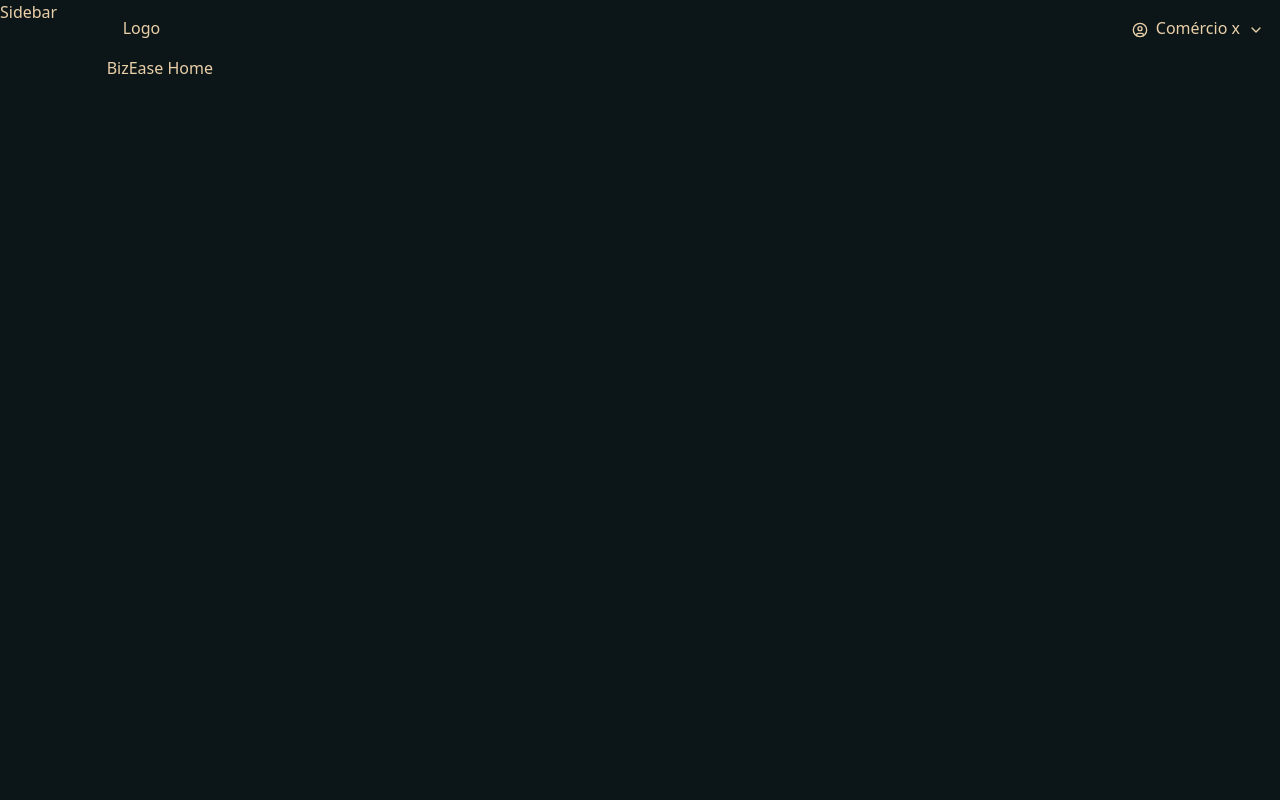
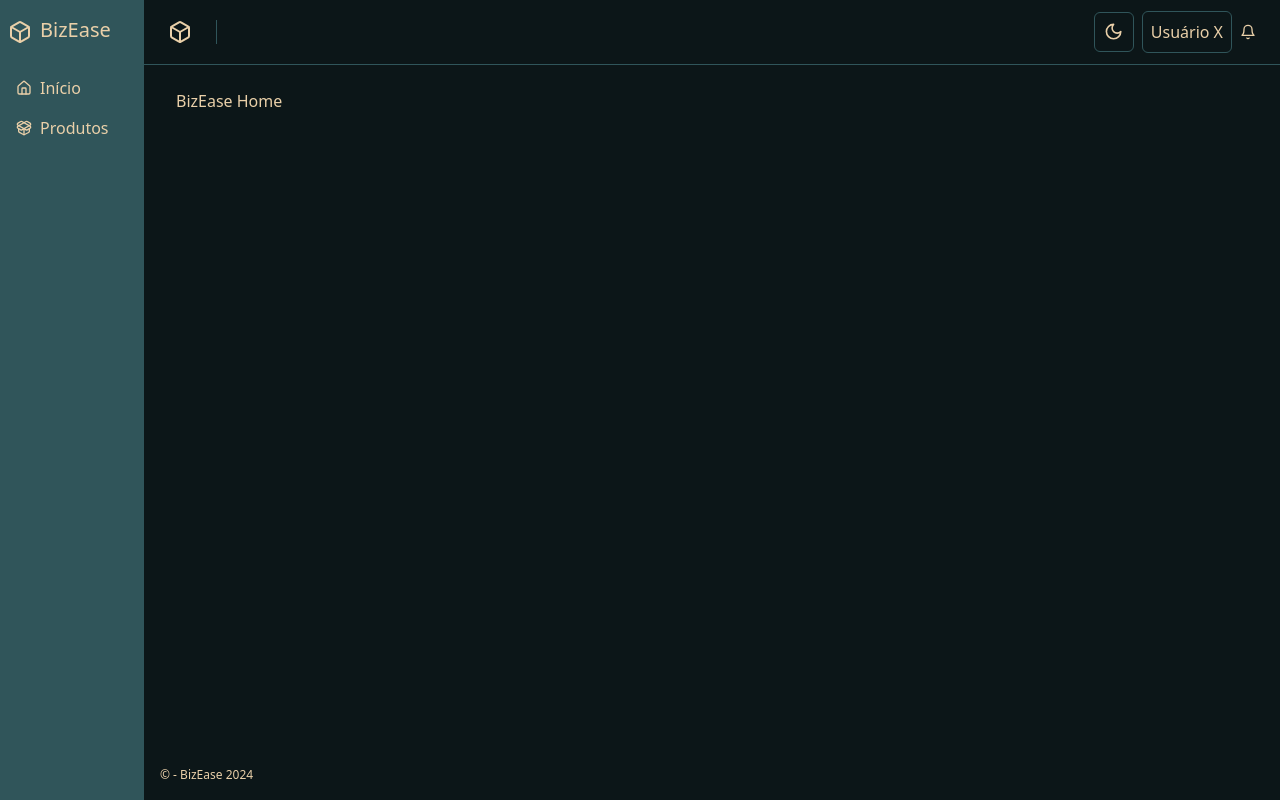
Before and after one commit to Urias01/bizease-ui, a React (Vite) app: page / in a window 1280 px wide. Built offline with nearby package versions, Linux system fonts and the light colour scheme.

Commit message:
feat: finishes application layout

```diff
--- a/package.json
+++ b/package.json
@@ -13,9 +13,11 @@
     "@hookform/resolvers": "^3.9.0",
     "@radix-ui/react-dropdown-menu": "^2.1.1",
     "@radix-ui/react-label": "^2.1.0",
+    "@radix-ui/react-separator": "^1.1.0",
     "@radix-ui/react-slot": "^1.1.0",
     "class-variance-authority": "^0.7.0",
     "clsx": "^2.1.1",
+    "date-fns": "^3.6.0",
     "lucide-react": "^0.424.0",
     "react": "^18.3.1",
     "react-dom": "^18.3.1",
--- /dev/null
+++ b/src/components/header.tsx
@@ -0,0 +1,23 @@
+import { Bell, Box } from "lucide-react";
+import { Separator } from "./ui/separator";
+import { ThemeToggle } from "./theme/theme-toggle";
+
+export function Header() {
+  return (
+    <header className="border-b">
+      <div className="flex h-16 items-center gap-6 px-6">
+        <Box className="h-6 w-6" />
+
+        <Separator orientation="vertical" className="h-6" />
+        <div></div>
+        <div className="ml-auto flex items-center gap-2">
+          <ThemeToggle />
+          <span className="p-2 border bg-transparent rounded-md">
+            Usuário X
+          </span>
+          <Bell className="h-4 w-4" />
+        </div>
+      </div>
+    </header>
+  );
+}
--- /dev/null
+++ b/src/components/ui/separator.tsx
@@ -0,0 +1,29 @@
+import * as React from "react"
+import * as SeparatorPrimitive from "@radix-ui/react-separator"
+
+import { cn } from "@/lib/utils"
+
+const Separator = React.forwardRef<
+  React.ElementRef<typeof SeparatorPrimitive.Root>,
+  React.ComponentPropsWithoutRef<typeof SeparatorPrimitive.Root>
+>(
+  (
+    { className, orientation = "horizontal", decorative = true, ...props },
+    ref
+  ) => (
+    <SeparatorPrimitive.Root
+      ref={ref}
+      decorative={decorative}
+      orientation={orientation}
+      className={cn(
+        "shrink-0 bg-border",
+        orientation === "horizontal" ? "h-[1px] w-full" : "h-full w-[1px]",
+        className
+      )}
+      {...props}
+    />
+  )
+)
+Separator.displayName = SeparatorPrimitive.Root.displayName
+
+export { Separator }
--- a/src/pages/_layouts/_app-layout.tsx
+++ b/src/pages/_layouts/_app-layout.tsx
@@ -1,28 +1,32 @@
-import { ChevronDown, CircleUser } from "lucide-react";
-import { Outlet } from "react-router-dom";
+import { Header } from "@/components/header";
+import { NavLink, Outlet } from "react-router-dom";
+import { Box, Home, PackageOpen } from "lucide-react";
 
 export function AppLayout() {
   return (
-    <section className="grid grid-cols-12">
-      <div className="col-span-1 h-screen">
-        <h1>Sidebar</h1>
+    <section className="flex">
+      <div className="flex-none h-screen bg-secondary items-center">
+        <h1 className="flex align-middle ml-2 mt-4 text-xl">
+          <Box className="h-6 w-6 mt-1 mr-2"/>
+          BizEase
+        </h1>
+        <div className="flex flex-col space-y-4 mt-8 w-36">
+          <NavLink to="/" className="flex align-middle gap-2 ml-4">
+            <Home className="h-4 w-4 mt-1" />
+            Início
+          </NavLink>
+          <NavLink to="/orders" className="flex align-middle gap-2 ml-4">
+            <PackageOpen className="h-4 w-4 mt-1" />
+            Produtos
+          </NavLink>
+        </div>
       </div>
-      <div className="col-span-11 h-screen">
-        <header className="flex justify-between p-4 ">
-          <div>
-            <span>Logo</span>
-          </div>
-          <div>
-            <span className="flex align-middle justify-center">
-              <CircleUser className="h-4 w-4 mr-2 mt-1.5" />
-              Comércio x
-              <ChevronDown className="h-4 w-4 ml-2 mt-1.5" />
-            </span>
-          </div>
-        </header>
-        <main>
+      <div className="antialised flex-1 min-h-screen h-full flex-col">
+        <Header />
+        <main className="flex flex-1 flex-col gap-4 p-8 pt-6">
           <Outlet />
         </main>
+        <p className="text-[0.75rem] absolute bottom-0 p-4">&copy; - BizEase {new Date().getFullYear()}</p>
       </div>
     </section>
   );
--- a/src/pages/_layouts/_auth-layout.tsx
+++ b/src/pages/_layouts/_auth-layout.tsx
@@ -22,7 +22,7 @@ export function AuthLayout() {
           )}
         </div>
         <footer className="text-sm  text-foreground">
-          Painel do parceiro &copy; bizease - {new Date().getFullYear()}
+          &copy; bizease - {new Date().getFullYear()}
         </footer>
       </div>
 
--- a/src/routes.tsx
+++ b/src/routes.tsx
@@ -13,7 +13,6 @@ export const router = createBrowserRouter([
     element: <AppLayout />,
     children: [
       { path: "", element: <Home /> },
-      { path: "/sign-up", element: <SignUp /> }
     ],
   },
   {
```
Also changed, not shown: 1 other file (tests, documents, lock files or other folders).
